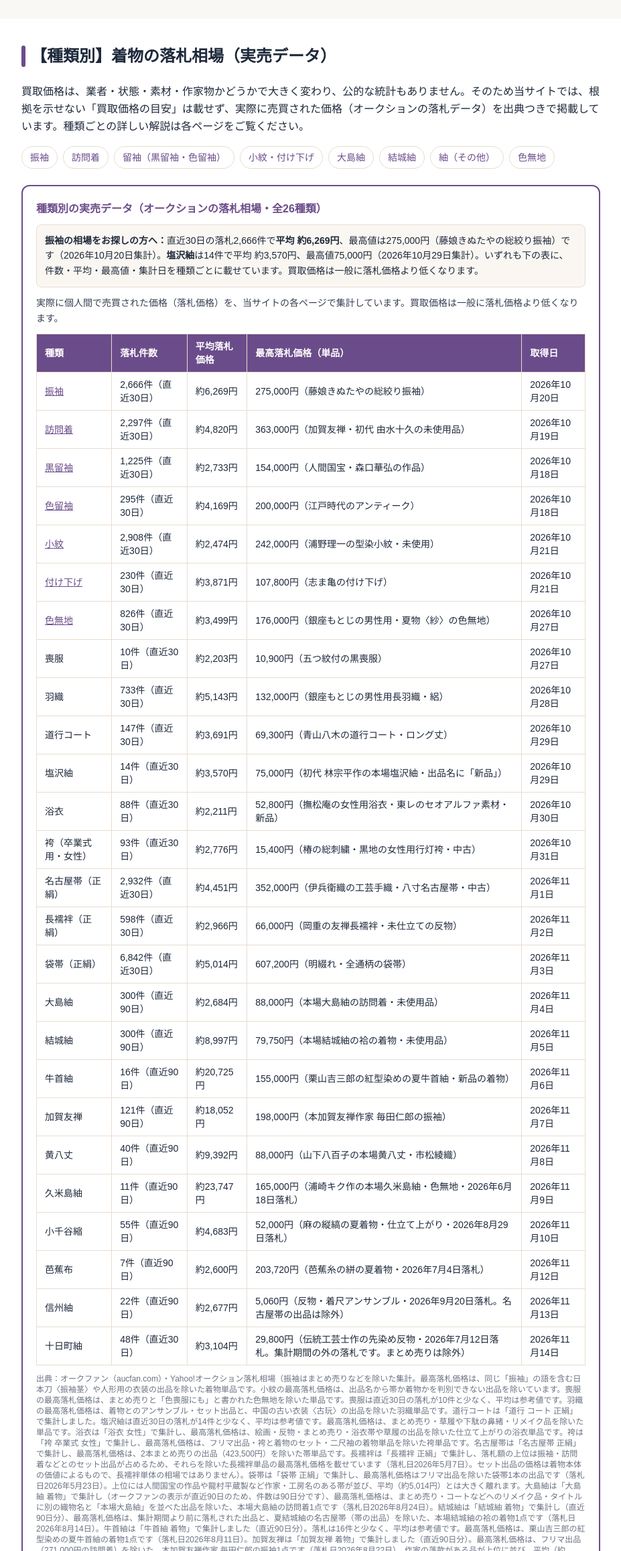
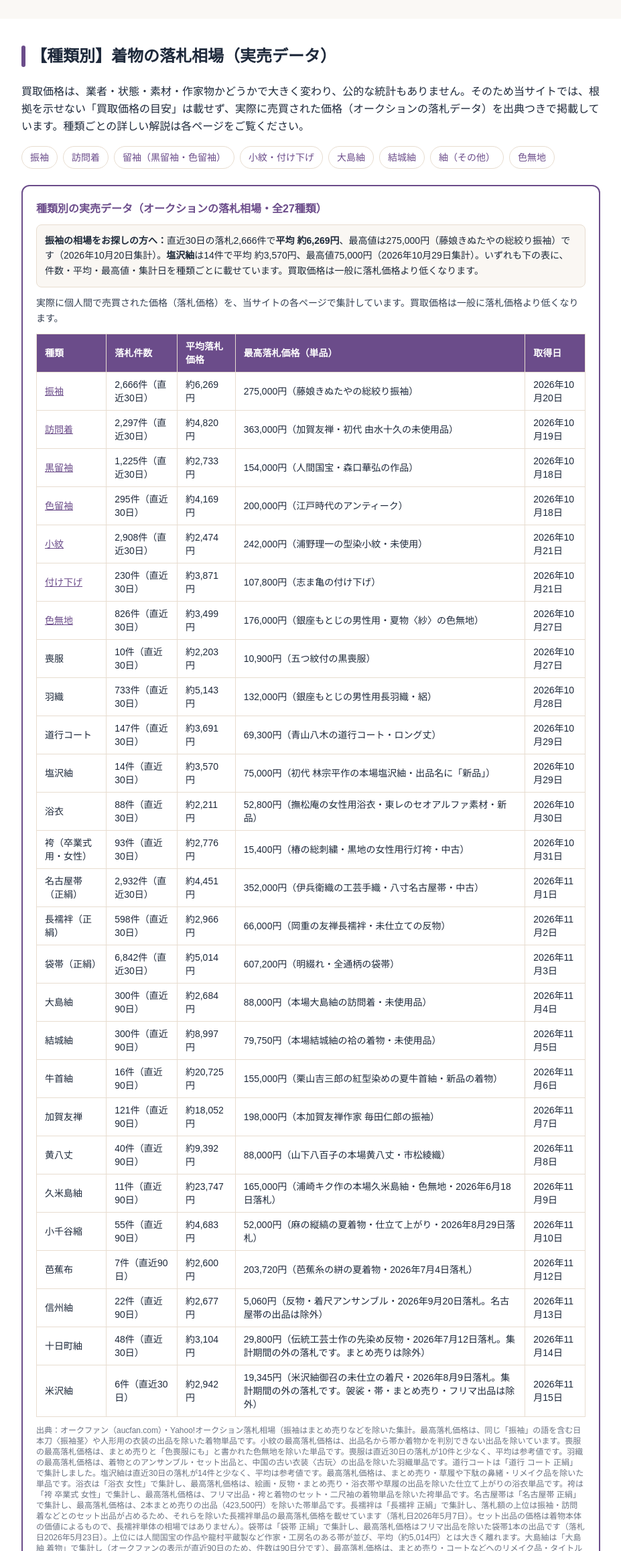
Before and after one commit to webmaster0818/kimono-kaitori-biyori, a Next.js app: page /articles/kimono-market-price in a window 1280 px wide. Shown: the part 1534-3849 px from the top of the page at 67% size, without its empty margins (176-1103 px from the left). Built offline with nearby package versions, Linux system fonts and the light colour scheme.

Commit message:
market-price: 米沢紬の実売行（6件・平均約2,942円・最高19,345円=8/9期間外と注記）・全27種類
Co-Authored-By: Claude Opus 5.5 <noreply@anthropic.com>

```diff
--- a/app/articles/kimono-market-price/page.tsx
+++ b/app/articles/kimono-market-price/page.tsx
@@ -56,7 +56,7 @@ const articleStructuredData = {
   description:
     "着物（和服）買取の相場を種類別に解説。振袖・訪問着・留袖・小紋・付け下げの落札データ（出典つき）と高く売るコツ。",
   datePublished: "2026-04-15",
-  dateModified: "2026-11-14",
+  dateModified: "2026-11-15",
   author: { "@type": "Organization", name: "着物の買取びより 編集部", url: "https://kimonokaitori-biyori.com/author/" },
   publisher: {
     "@type": "Organization",
@@ -302,7 +302,7 @@ export default function KimonoMarketPricePage() {
             ))}
           </ul>
           <div id="furisode-tomesode" className="bg-white border-2 border-[#6b4c8a] rounded-xl p-5 mt-6">
-            <h3 className="font-bold text-[#6b4c8a] mb-2">種類別の実売データ（オークションの落札相場・全26種類）</h3>
+            <h3 className="font-bold text-[#6b4c8a] mb-2">種類別の実売データ（オークションの落札相場・全27種類）</h3>
             <p className="text-sm text-gray-800 leading-relaxed mb-3 bg-[#faf7f3] border border-[#e8ddd0] rounded-lg p-3">
               <strong>振袖の相場をお探しの方へ：</strong>直近30日の落札2,666件で<strong>平均 約6,269円</strong>、最高値は275,000円（藤娘きぬたやの総絞り振袖）です（2026年10月20日集計）。
               <strong>塩沢紬</strong>は14件で平均 約3,570円、最高値75,000円（2026年10月29日集計）。いずれも下の表に、件数・平均・最高値・集計日を種類ごとに載せています。買取価格は一般に落札価格より低くなります。
@@ -503,6 +503,13 @@ export default function KimonoMarketPricePage() {
                     <td className="border border-[#e8ddd0] px-3 py-2">約3,104円</td>
                     <td className="border border-[#e8ddd0] px-3 py-2">29,800円（伝統工芸士作の先染め反物・2026年7月12日落札。集計期間の外の落札です。まとめ売りは除外）</td>
                     <td className="border border-[#e8ddd0] px-3 py-2">2026年11月14日</td>
+                  </tr>
+                  <tr>
+                    <td className="border border-[#e8ddd0] px-3 py-2">米沢紬</td>
+                    <td className="border border-[#e8ddd0] px-3 py-2">6件（直近30日）</td>
+                    <td className="border border-[#e8ddd0] px-3 py-2">約2,942円</td>
+                    <td className="border border-[#e8ddd0] px-3 py-2">19,345円（米沢紬御召の未仕立の着尺・2026年8月9日落札。集計期間の外の落札です。袈裟・帯・まとめ売り・フリマ出品は除外）</td>
+                    <td className="border border-[#e8ddd0] px-3 py-2">2026年11月15日</td>
                   </tr>
                 </tbody>
               </table>
```
Also changed, not shown: 1 other file (tests, documents, lock files or other folders).
